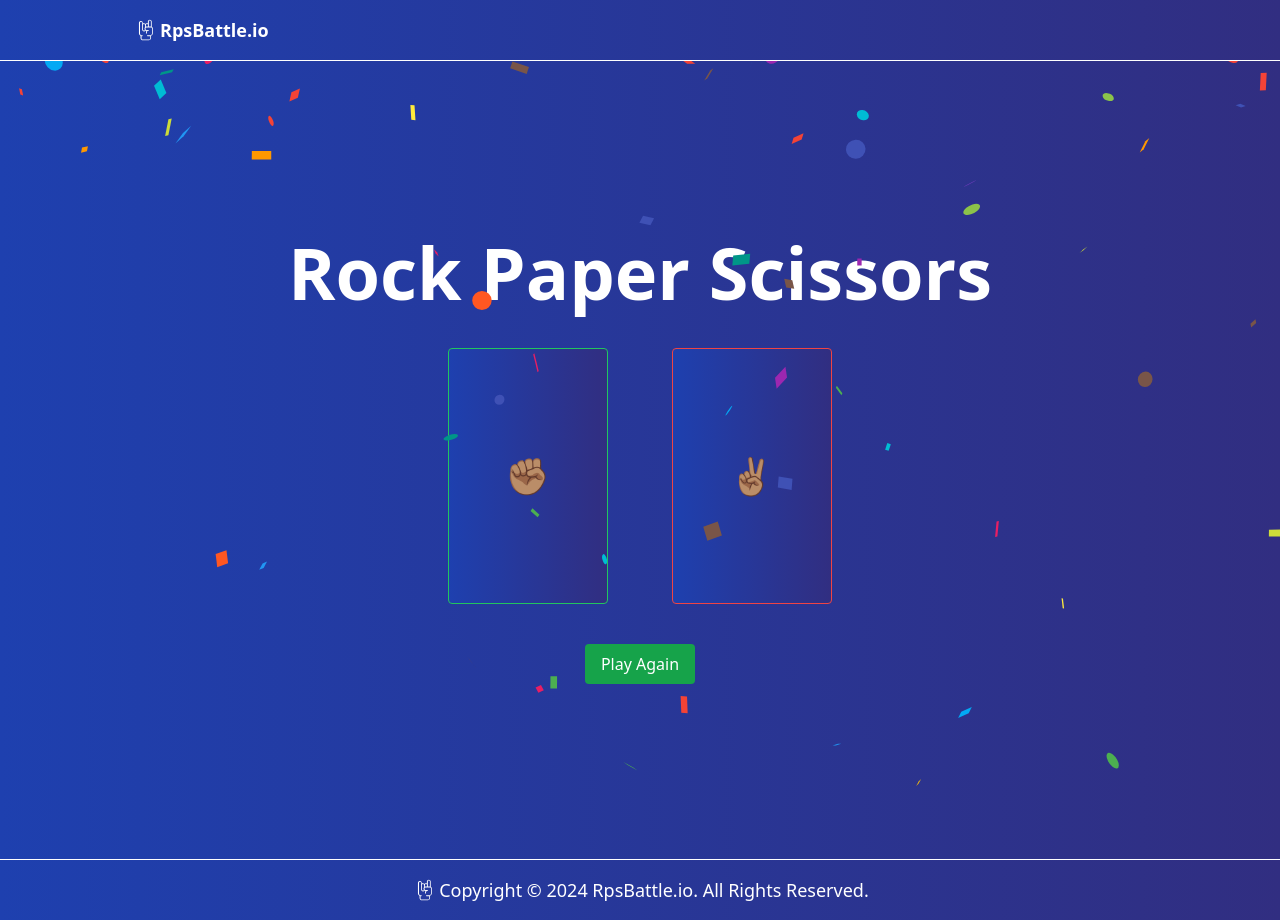
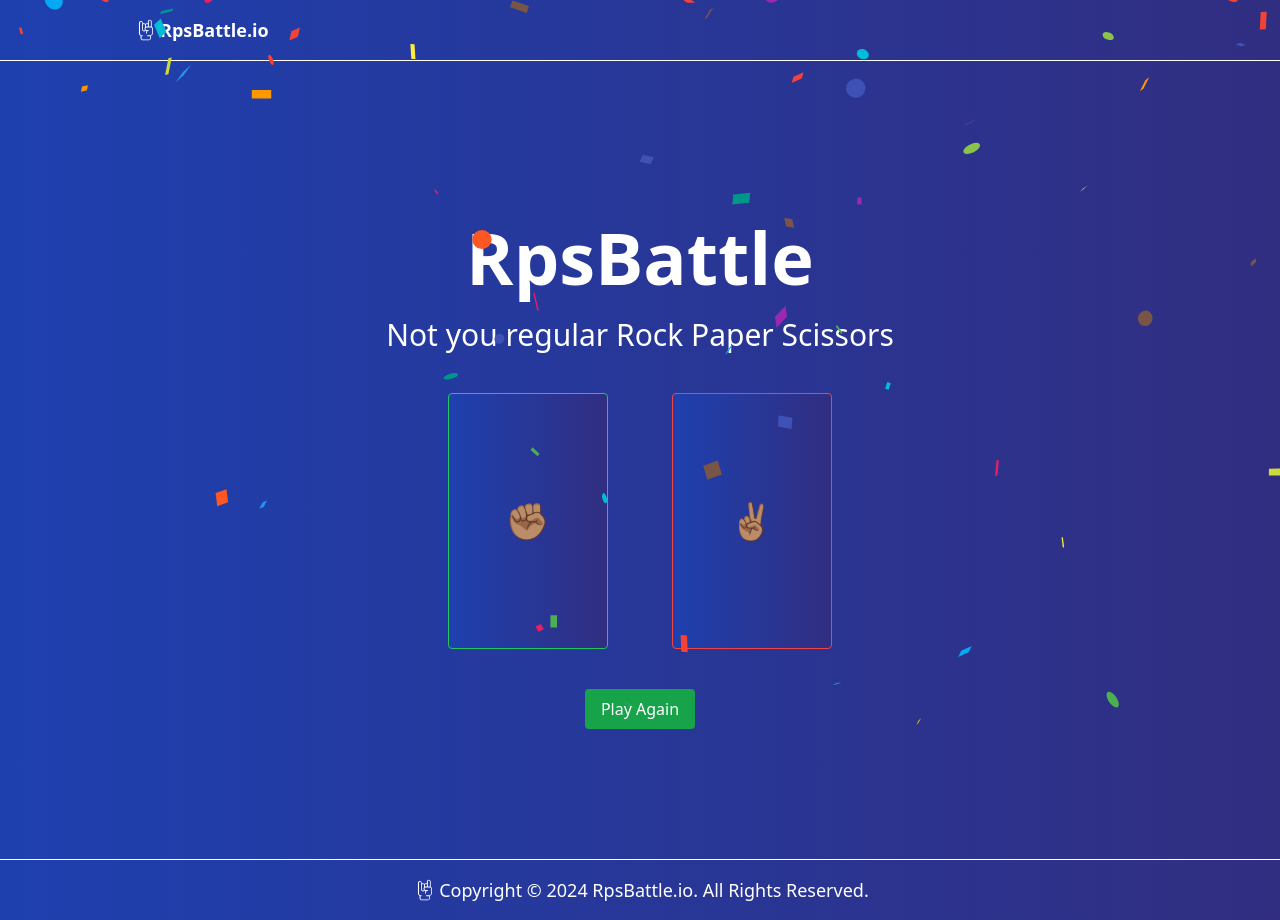
Before and after one commit to Karthxx/rpsbattle, a React (Vite) app: page / in a window 1280 px wide. Both pictures are taken after a click on the button "✊🏽". Built offline with nearby package versions, Linux system fonts and the light colour scheme.

Commit message:
added section styles

```diff
--- a/src/App.jsx
+++ b/src/App.jsx
@@ -7,7 +7,9 @@
     <>
       <div className="bg-gradient-to-r from-blue-800 to-indigo-900">
         <Navbar />
-        <Game />
+        <section className="h-screen flex justify-center border-t border-t-white border-b border-b-white">
+          <Game />
+        </section>
         <Footer />
       </div>
     </>
--- a/src/Result.jsx
+++ b/src/Result.jsx
@@ -39,7 +39,7 @@
   };
 
   return (
-    <div className="h-screen flex flex-col justify-center items-center bg-gradient-to-r from-blue-800 to-indigo-900 relative border-t border-t-white border-b border-b-white">
+    <div className="sm:max-w-4xl">
       {showConfetti && (
         <Confetti
           width={window.innerWidth}
@@ -50,12 +50,13 @@
         />
       )}
 
-      <div className="flex flex-col items-center">
-        <div className="flex justify-center">
-          <h1 className="text-white font-bold text-4xl sm:text-7xl text-center">
-            Rock Paper Scissors
-          </h1>
-        </div>
+      <div className="flex flex-col justify-center items-center px-4">
+        <h1 className="text-white font-bold text-4xl sm:text-7xl text-center my-6 sm:mt-40">
+          RpsBattle
+        </h1>
+        <p className="text-white sm:text-3xl">
+          Not you regular Rock Paper Scissors
+        </p>
         <div className="flex flex-col sm:flex-row justify-center mt-6 sm:mt-10 space-y-4 sm:space-y-0 sm:space-x-4">
           <div>
             <button
--- a/src/Spinner.jsx
+++ b/src/Spinner.jsx
@@ -1,12 +1,13 @@
 const Spinner = ({ onChoice }) => {
   return (
-    <div className="h-screen flex justify-center bg-gradient-to-r from-blue-800 to-indigo-900 border-t border-t-white border-b border-b-white">
+    <div className="sm:max-w-4xl">
       <div className="flex flex-col justify-center items-center px-4">
-        <div className="flex justify-center">
-          <h1 className="text-white font-bold text-4xl sm:text-7xl text-center">
-            Rock Paper Scissors
-          </h1>
-        </div>
+        <h1 className="text-white font-bold text-4xl sm:text-7xl text-center my-6 sm:mt-40">
+          RpsBattle
+        </h1>
+        <p className="text-white sm:text-3xl">
+          Not you regular Rock Paper Scissors
+        </p>
         <div className="flex flex-col sm:flex-row justify-center mt-6 sm:mt-10 space-y-4 sm:space-y-0 sm:space-x-4">
           <div>
             <button
```
